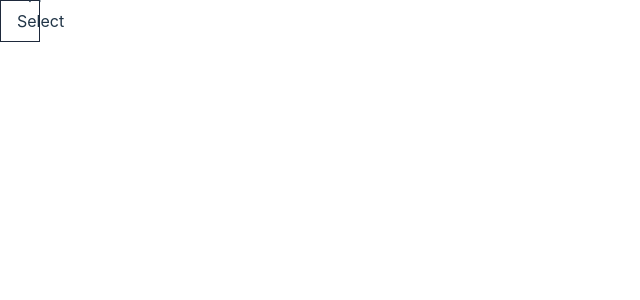
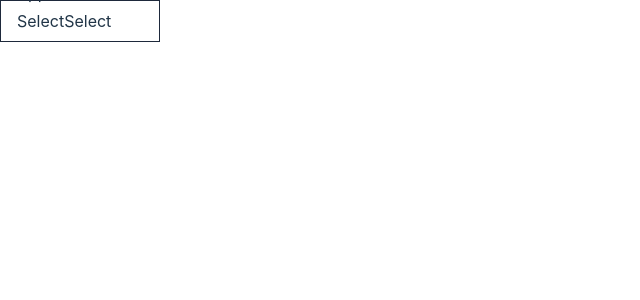
Before and after one commit to coalitionio/web_client, a React (Vite) app: page / in a window 1280 px wide. Shown: the top 300 px of the page, without its empty margins (0-640 px from the left). Built offline with nearby package versions, Linux system fonts and the light colour scheme.

Commit message:
[Setup] cont

```diff
--- a/src/components/common/select/Select.tsx
+++ b/src/components/common/select/Select.tsx
@@ -1,59 +1,86 @@
+import { VariantProps, cva } from "class-variance-authority";
+import { AnimatePresence, motion } from "framer-motion";
 import React, {
-  Children,
   HTMLAttributes,
-  ReactElement,
   ReactNode,
   useEffect,
+  useMemo,
   useState,
 } from "react";
-import { VariantProps, cva } from "class-variance-authority";
-import { AnimatePresence, motion } from "framer-motion";
-const selectStyle = cva("relative",{
-  variants:{
-    variant : {
+import { deepEqual } from "@/utils/dataHelper";
 
-    },
-    outline : {
-      primary : "",
-      secondary : "",
-      accent : ""
-    },
-    background : {
+const selectStyle = cva("relative", {
+  variants: {
+    variant: {},
+    outline: {
       primary: "",
       secondary: "",
-      accent : ""
+      accent: "",
+    },
+    background: {
+      primary: "",
+      secondary: "",
+      accent: "",
+    },
+  },
+});
+type SelectStyleProps = VariantProps<typeof selectStyle>;
+interface SelectTypeProps
+  extends Omit<SelectStyleProps, "outline" | "background"> {
+  theme?: `${NonNullable<SelectStyleProps["outline"]>}/${NonNullable<
+    SelectStyleProps["background"]
+  >}`;
 }
-  }
-});
-type SelectStyleProps =VariantProps<typeof selectStyle>;
-interface SelectTypeProps extends Omit<SelectStyleProps, "outline" | "background" >{
-    theme : `${NonNullable<SelectStyleProps["outline"]>}/${NonNullable<SelectStyleProps['background']>}`
-}
-interface SelectProps<T> extends HTMLAttributes<HTMLDivElement>, SelectTypeProps{
+interface SelectProps<T>
+  extends Omit<HTMLAttributes<HTMLDivElement>, "onChange">,
+    SelectTypeProps {
   className?: string;
   // children?: ReactNode[];
+  label?: string;
   children: ReactNode;
-  onChange: (value: any) => void;
+  multiple?: boolean;
+  onChange: (value: T) => void;
 }
 
-const Select= <T,>({
+const Select = <T,>({
   className,
-  theme,
+  theme = "primary/secondary",
   children,
+  label,
+  multiple = true,
   onChange,
   ...props
-}: SelectProps<T>) => {
+}: SelectProps<string>) => {
   const [dropdown, setDropdown] = useState<boolean>(false);
-  const handleChange = (event: any) => {
-    console.log(event);
-
-    onChange(event.target.value);
+  /**
+   * T , T[]
+   */
+  const [valueDisplay, setValueDisplay] = useState<ReactNode | ReactNode[]>(
+    multiple ? [] : null
+  );
+  const handleChange = (value: string, display: ReactNode) => {
+    console.log(value);
+    if (multiple && Array.isArray(valueDisplay)) {
+      setValueDisplay([...valueDisplay, display]);
+    } else {
+      setValueDisplay(display);
+    }
+    onChange(value);
   };
-
+  const renderValue = useMemo(() => {
+    if (Array.isArray(valueDisplay)) {
+      return valueDisplay.map((value) => valueDisplay);
+    } else {
+      return valueDisplay;
+    }
+  }, [valueDisplay]);
   return (
     <div className="cursor-pointer relative px-4 p-2 border-slate-800 border w-full">
-        <label htmlFor="hidden" className="cursor-pointer relative z-[2]">
+      <label
+        htmlFor="hidden"
+        className="cursor-pointer relative z-[2] w-full h-full block">
         Select
+        {renderValue || label}
       </label>
       <input
         aria-hidden="true"
@@ -69,15 +96,17 @@ const Select= <T,>({
       <AnimatePresence>
         {dropdown && (
           <motion.div
-            initial={{ opacity: 0, y: '50%' }}
-            animate={{ opacity: 1, y: '100%' }}
-            exit={{ opacity: 0, y: '50%' }}
+            initial={{ opacity: 0, y: "50%" }}
+            animate={{ opacity: 1, y: "100%" }}
+            exit={{ opacity: 0, y: "50%" }}
             transition={{ duration: 0.2 }}
             className="py-2 px-6 absolute shadow-sm bottom-0 left-0 w-full">
             {React.Children.map(children, (child) => {
               if (React.isValidElement(child)) {
                 return React.cloneElement<any>(child, {
-                  onClick: handleChange as any,
+                  onClick: (value: any) =>
+                    handleChange(value, child.props.children),
+                  value: child.props.value,
                   // selected: child.props.value === value,
                 });
               }
--- /dev/null
+++ b/src/components/common/select/SelectItem.tsx
@@ -0,0 +1,24 @@
+import React, { HTMLAttributes, ReactNode } from "react";
+
+export interface SelectItemProps<T>
+  extends Omit<HTMLAttributes<HTMLLIElement>, "onClick"> {
+  value: T;
+  children: ReactNode;
+  onClick?: (value: T) => void;
+}
+
+const SelectItem = <T,>({
+  onClick,
+  value,
+  children,
+  className,
+  ...props
+}: SelectItemProps<T>) => {
+  return (
+    <li className={` ${className}`} {...props} onClick={() => onClick?.(value)}>
+      {children}
+    </li>
+  );
+};
+
+export default SelectItem;
--- a/src/components/layout/LandingLayout.tsx
+++ b/src/components/layout/LandingLayout.tsx
@@ -1,9 +1,9 @@
 import { Select } from "@ui/common/select";
+import SelectItem from "@ui/common/select/SelectItem";
 import React from "react";
 import { useTranslation } from "react-i18next";
 import { Outlet } from "react-router-dom";
-import styled from "styled-components"
-
+import styled from "styled-components";
 
 const LandingLayout = () => {
   const t = useTranslation();
@@ -11,14 +11,20 @@ const LandingLayout = () => {
   return (
     <div>
       <header className="w-full h-20 ">
-        <div className="w-10">
-
-        <Select className="" onChange={(value) => console.log(value)}>
-          {test.map((t) => {
-            return <span>Hello {t}</span>;
-          })}
-
-        </Select>
+        <div className="w-[10rem]">
+          <Select
+            label="Select"
+            multiple={false}
+            className=""
+            onChange={(value) => console.log(value)}>
+            {test.map((t, i) => {
+              return (
+                <SelectItem value={i} key={i}>
+                  {t}
+                </SelectItem>
+              );
+            })}
+          </Select>
         </div>
       </header>
       <main>
--- /dev/null
+++ b/src/utils/dataHelper/dataHelper.ts
@@ -0,0 +1,37 @@
+export function deepEqual(obj1: any, obj2: any) {
+  // Check if the objects are of the same type
+  if (typeof obj1 !== typeof obj2) {
+    return false;
+  }
+
+  // Handle primitive values and null
+  if (obj1 === obj2) {
+    return true;
+  }
+
+  // Check if either object is null or undefined
+  if (
+    obj1 === null ||
+    obj2 === null ||
+    obj1 === undefined ||
+    obj2 === undefined
+  ) {
+    return false;
+  }
+
+  // Check if the objects have a different number of properties
+  const keys1 = Object.keys(obj1);
+  const keys2 = Object.keys(obj2);
+  if (keys1.length !== keys2.length) {
+    return false;
+  }
+
+  // Recursively compare each property
+  for (const key of keys1) {
+    if (!deepEqual(obj1[key], obj2[key])) {
+      return false;
+    }
+  }
+
+  return true;
+}
--- /dev/null
+++ b/src/utils/dataHelper/index.ts
@@ -0,0 +1 @@
+export { deepEqual } from "./dataHelper";
--- a/tsconfig.json
+++ b/tsconfig.json
@@ -20,7 +20,8 @@
     "noFallthroughCasesInSwitch": true,
     "baseUrl": ".",
     "paths": {
-      "@ui/*": ["./src/components/*"]
+      "@ui/*": ["./src/components/*"],
+      "@/*": ["./src/*"]
     }
   },
   "include": ["src", "*.d.ts"],
--- a/vite.config.ts
+++ b/vite.config.ts
@@ -16,6 +16,7 @@ export default defineConfig({
   resolve: {
     alias: {
       "@ui": "/src/components/",
+      "@": "/src",
     },
   },
 });
```
Also changed, not shown: src/components/common/select/type.ts (added). Lines whose indentation alone changed are shown as unchanged.
